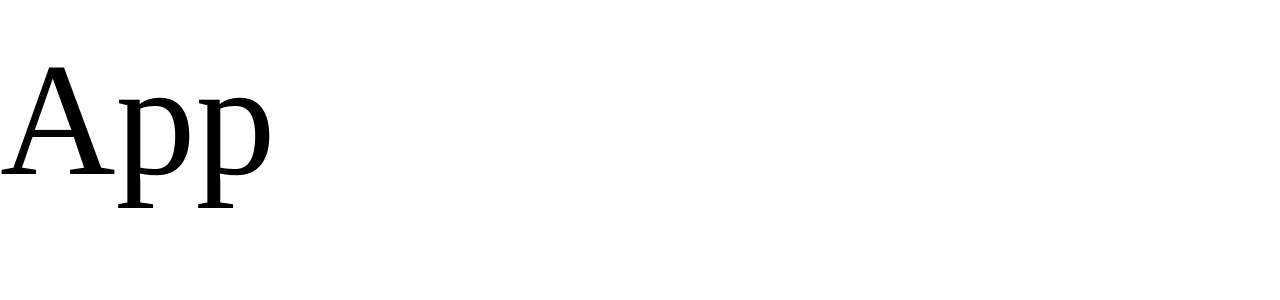
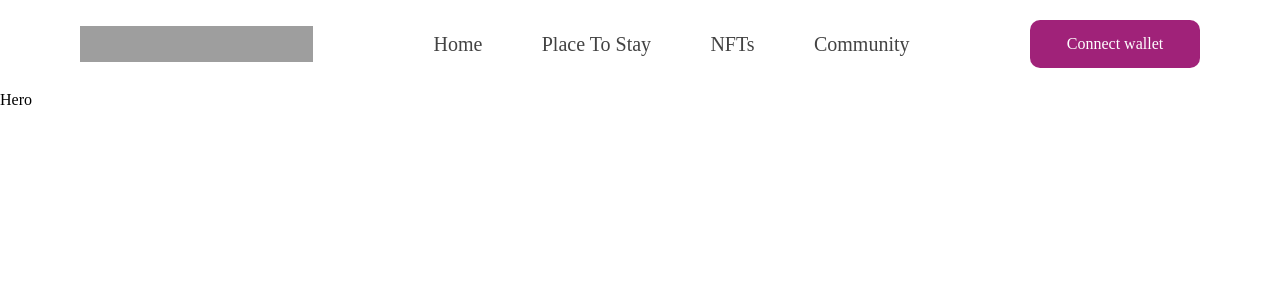
Before and after one commit to mysticwillz/hng-task-3, a React (Create React App) app: page / in a window 1280 px wide. Shown: the top 300 px of the page. Built offline with nearby package versions, Linux system fonts and the light colour scheme; grey boxes are pictures that could not be loaded.

Commit message:
style: sstylee the dexskktop verrssion  oof the naav commponent

```diff
--- a/src/App.js
+++ b/src/App.js
@@ -1,7 +1,14 @@
 import React from "react";
+import Hero from "./components/Hero";
+import NavBar from "./components/NavBar";
 
 function App() {
-  return <div className="text-[10rem]">App</div>;
+  return (
+    <>
+      <NavBar />
+      <Hero />
+    </>
+  );
 }
 
 export default App;
--- a/src/components/Hero.jsx
+++ b/src/components/Hero.jsx
@@ -0,0 +1,7 @@
+import React from "react";
+
+function Hero() {
+  return <div>Hero</div>;
+}
+
+export default Hero;
--- a/src/components/NavBar.jsx
+++ b/src/components/NavBar.jsx
@@ -0,0 +1,34 @@
+import Group from "../assets/Group.png";
+
+function NavBar() {
+  return (
+    <>
+      <nav className="max-w-6xl mx-auto">
+        <div className="flex justify-between items-center py-5 px-4 ">
+          <img src={Group} alt="logo" className="h-[36.37px] w-[233px]" />
+
+          <ul className="flex items-center w-[476px] justify-between ">
+            <li className="text-[20px] relative transition all duration-500 ease-in-out  leading-[24.98px] text-[#434343] font-normal capitalize ">
+              <a href="">home</a>
+            </li>
+            <li className="text-[20px] leading-[24.98px] text-[#434343] font-normal capitalize ">
+              <a href="">place to stay</a>
+            </li>
+            <li className="text-[20px]  leading-[24.98px] text-[#434343] font-normal ">
+              <a href="">NFTs</a>
+            </li>
+            <li className="text-[20px]  leading-[24.98px] text-[#434343] font-normal capitalize ">
+              <a href="">community</a>
+            </li>
+          </ul>
+
+          <button className="h-[48px] w-[170px] text-white rounded-[10px] leading-[19.98px] nav-btn hover:bg-[#472e47] transition all duration-250  ease-in-out ">
+            Connect wallet
+          </button>
+        </div>
+      </nav>
+    </>
+  );
+}
+
+export default NavBar;
--- a/src/index.css
+++ b/src/index.css
@@ -7,3 +7,7 @@
 body {
   font-family: "Red Rose", cursive;
 }
+
+.nav-btn{
+  background: linear-gradient(90deg, #A02279 11.45%, #A02279 11.45%);
+}
```
